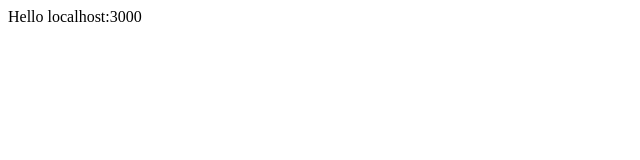
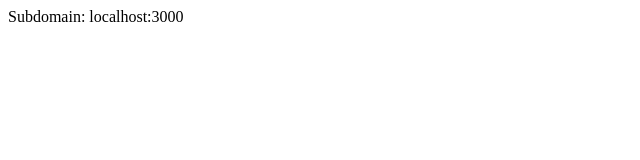
Before and after one commit to gabrielsestrem/nextjs-react-app, a Next.js app: page / in a window 1280 px wide. Shown: the top 160 px of the page, without its empty margins (0-640 px from the left). Built offline with nearby package versions, Linux system fonts and the light colour scheme.

Commit message:
subdomain test

```diff
--- a/pages/index.js
+++ b/pages/index.js
@@ -7,7 +7,7 @@ function Home(props) {
   const subdomain = props.langKey;
   return (
     <div>
-      Hello {subdomain}
+      Subdomain: {subdomain}
     </div>
   );
 }
```
